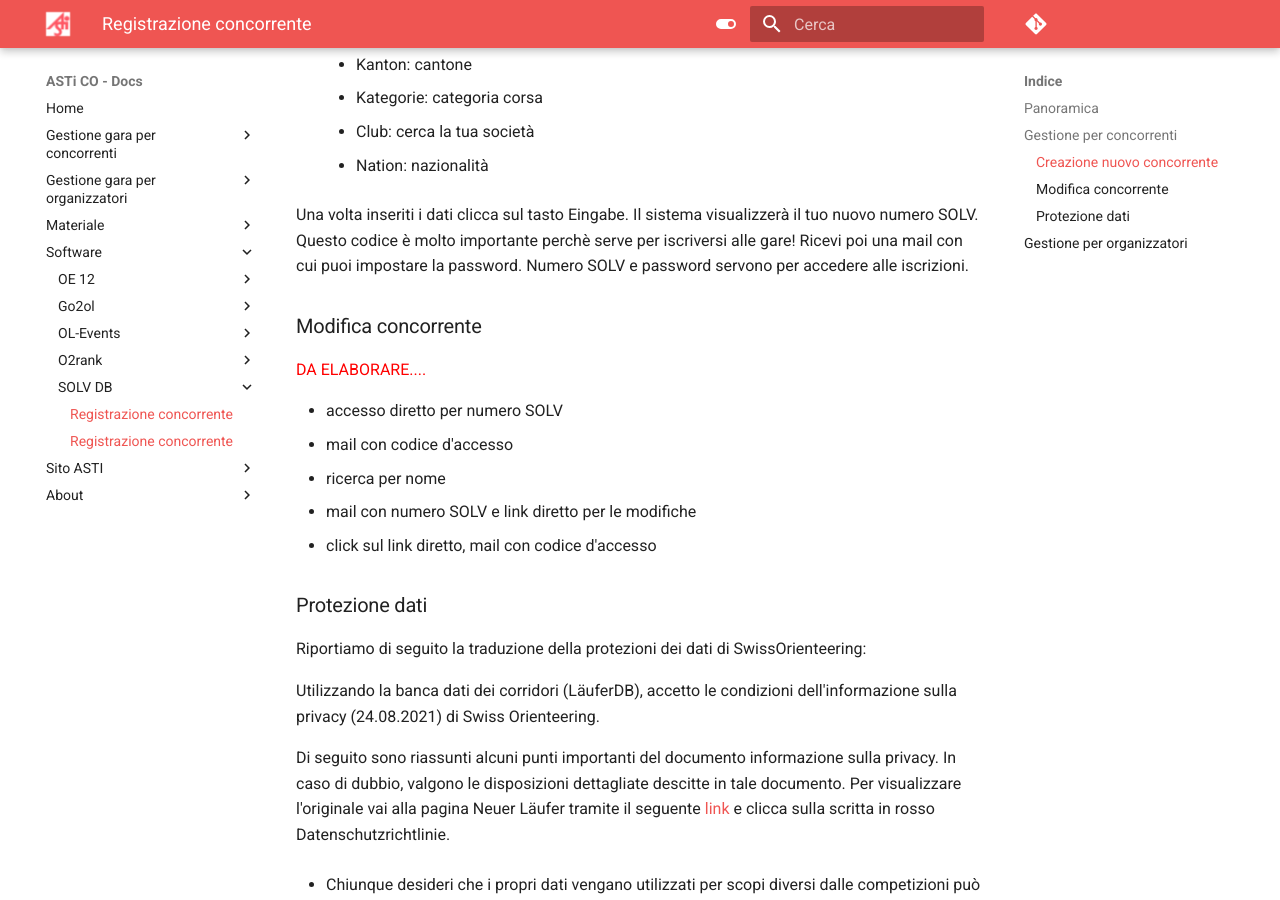
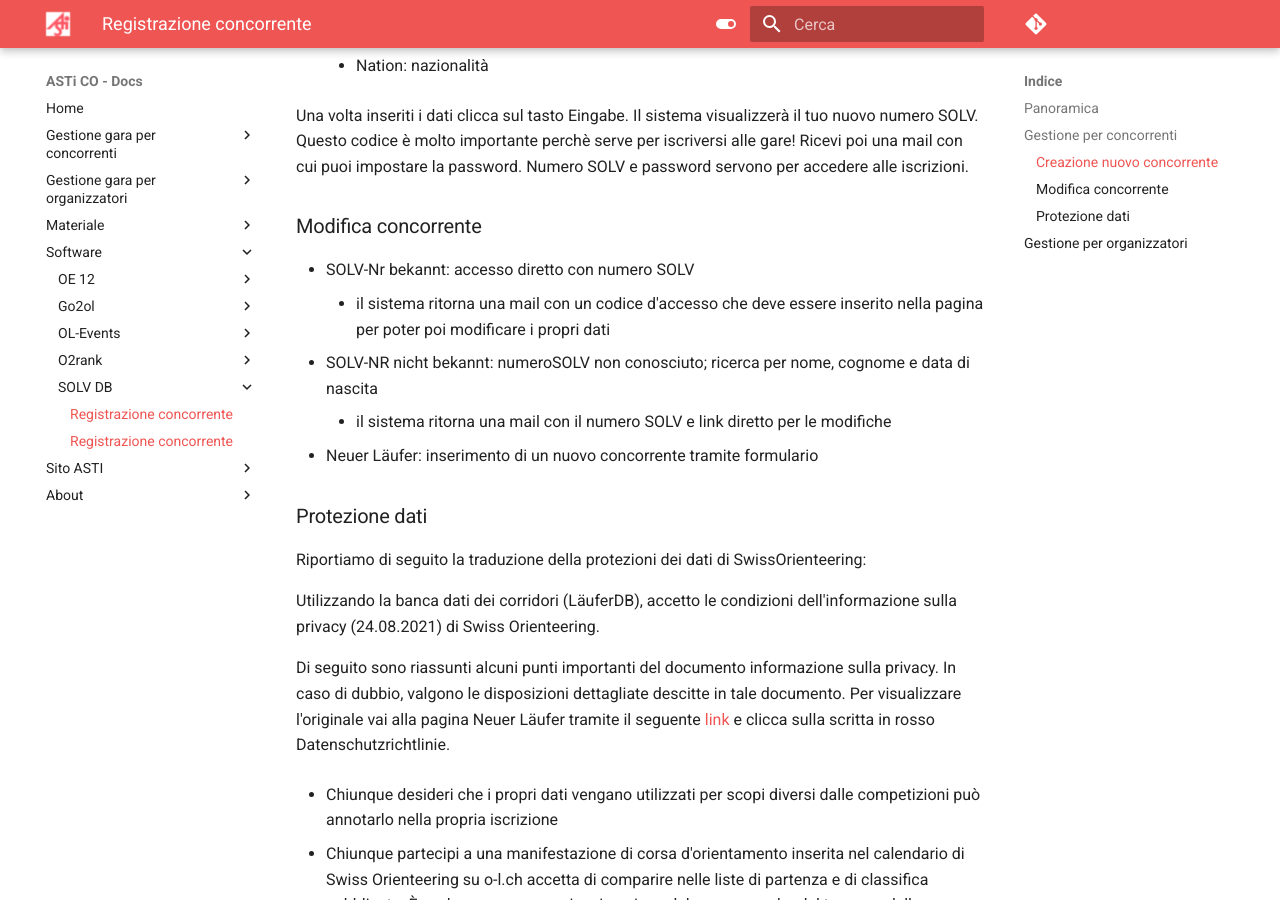
Before and after one commit to asti-co/doc, an MkDocs documentation site: the page built from docs/software/solvDB/solvDB.md, in a window 1280 px wide and 900 px high, scrolled down 996 px. Built offline with MkDocs 1.6.1 and Material for MkDocs 9.7.7, drawn with Linux system fonts in a browser that asks for light colours; comment, search, counter and statistics services are not loaded; some of the changed text lies outside the part shown.

Commit message:
capitolo SolvDB completato

```diff
--- a/docs/software/solvDB/solvDB.md
+++ b/docs/software/solvDB/solvDB.md
@@ -1,13 +1,10 @@
 # Banca Dati dei Concorrenti SOLV
 
-**QUESTA PAGINA È ANCORA DA FARE**
-![Lavori in corso](../../img/lavori_in_corso.png){width=30px}
 
 ## Panoramica
 
-<span style="color:red">DA ELABORARE....</span>
-Tutti i portali usano la banca dati.
-I concorrenti si registrano e mantengono i propri dati.
+Tutti i portali per l'iscrizione alle gare svizzere usano la banca dati SOLV DB.
+I concorrenti si registrano e mantengono i propri dati aggiornati.
 
 ## Gestione per concorrenti
 
@@ -41,15 +38,14 @@ Una volta inseriti i dati clicca sul tasto Eingabe. Il sistema visualizzerà il
 
 ### Modifica concorrente {#mutazione}
 
-<span style="color:red">DA ELABORARE....</span>
 
-- accesso diretto per numero SOLV
-  - mail con codice d'accesso
-- ricerca per nome
-  - mail con numero SOLV e link diretto per le modifiche
-  - click sul link diretto, mail con codice d'accesso
+- SOLV-Nr bekannt: accesso diretto con numero SOLV
+    - il sistema ritorna una mail con un codice d'accesso che deve essere inserito nella pagina per poter poi modificare i propri dati
+- SOLV-NR nicht bekannt: numeroSOLV non conosciuto; ricerca per nome, cognome e data di nascita
+    - il sistema ritorna una mail con il numero SOLV e link diretto per le modifiche
+- Neuer Läufer: inserimento di un nuovo concorrente tramite formulario
 
-### Protezione dati
+### Protezione dati {#protezione}
 
 
 Riportiamo di seguito la traduzione della protezioni dei dati di SwissOrienteering:
```
